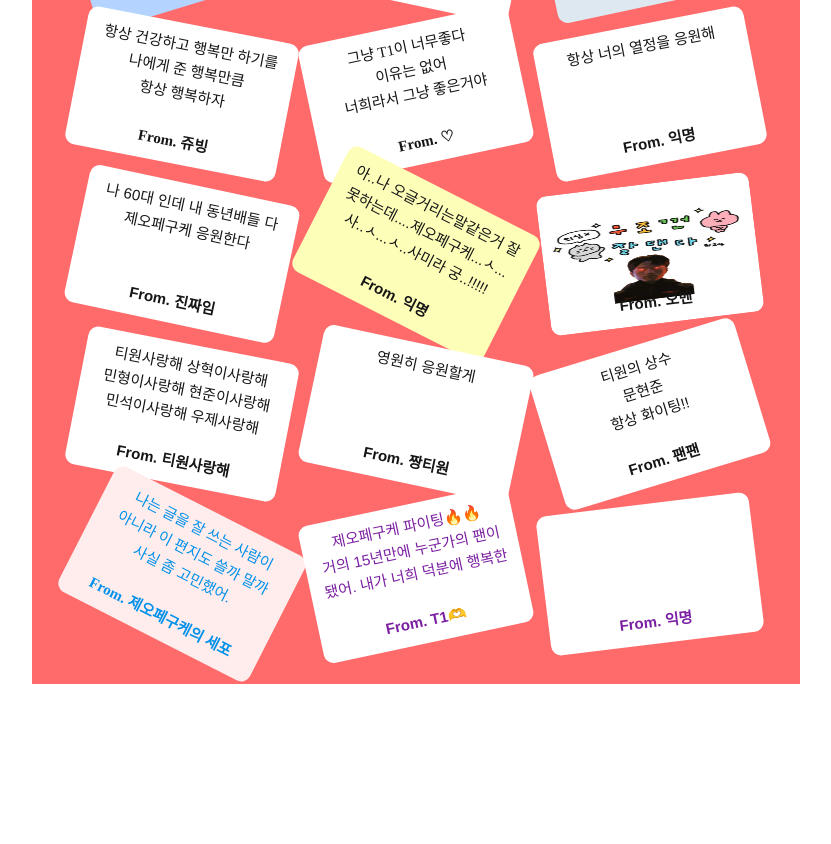
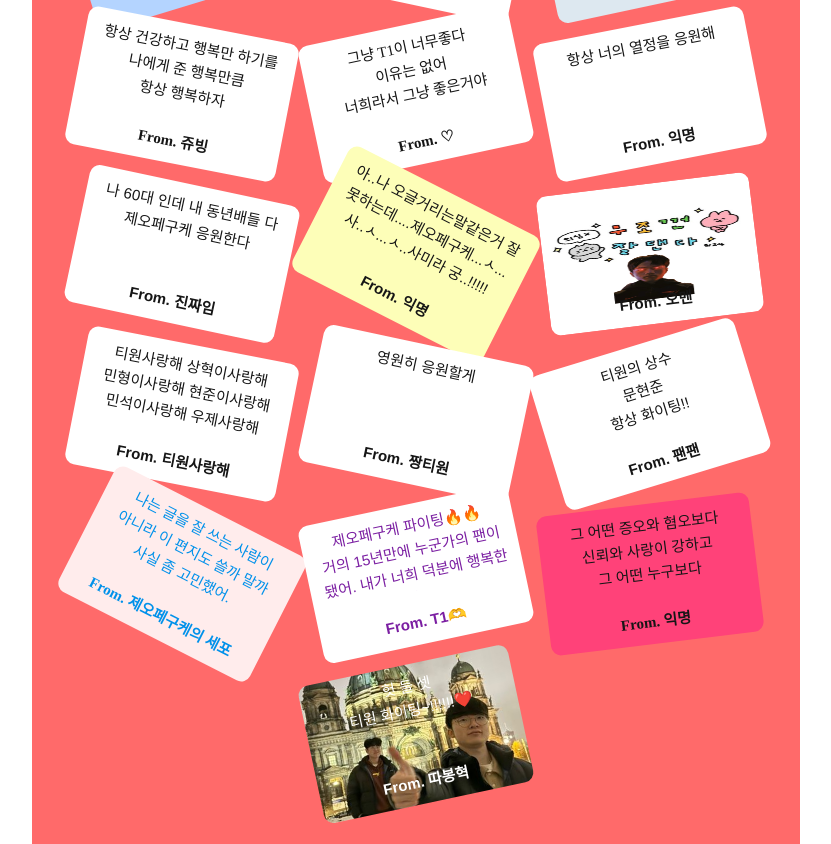
Before and after one commit to euni0224/rollingpaper, a plain HTML site: page index.html in a window 1280 px wide. Shown: the part 5506-6350 px from the top of the page, without its empty margins (224-1055 px from the left). Before the commit the page ends 6190 px from the top, so only its background shows below. Drawn offline with nearby package versions, Linux system fonts and the light colour scheme; a web font is replaced by a local one.

Commit message:
컨텐츠 최종확인

```diff
--- a/css.css
+++ b/css.css
@@ -138,7 +138,7 @@ main ul .n91 { background: url(./img/n91.jpg)center no-repeat; background-size:
 main ul .n93 { background: url(./img/n93.webp)center no-repeat; background-size: 100% 100%; color: #fff; }
 main ul .n94 { background: url(./img/n94.jpg)center no-repeat; background-size: 100% 100%; color: #fff; color: rgb(255, 113, 190); font-family: 'Ownglyph_ryuttung-Rg'; }
 main ul .n95 { background: url(./img/n95.jpg)center no-repeat; background-size: 100% 100%; }
-main ul .n98 { background: url(./img/n98.jpg)center no-repeat; background-size: 100% 100%; text-align: right; }
+main ul .n98 { font-family: 'InkLipquid'; text-align: right; }
 main ul .n99,main ul .n100 { background-color: rgb(255, 209, 199); }
 main ul .n101 { background-color: rgb(94, 157, 144); font-family: 'InkLipquid'; }
 main ul .n102 { background: url(./img/n102.jpg)center no-repeat; background-size: 100% 100%; color: #fff; }
@@ -150,3 +150,5 @@ main ul .n111 { background-color: rgb(253, 254, 184); }
 main ul .n112 { background: url(./img/n112.jpeg)center no-repeat; background-size: 100% 100%; }
 main ul .n116 { color: rgb(0, 145, 234); background-color: rgb(255, 236, 236); font-family: 'Ownglyph_ryuttung-Rg'; }
 main ul .n117 { color: rgb(123, 31, 162); }
+main ul .n118 { background-color: rgb(255, 66, 121);font-family: 'InkLipquid';}
+main ul .n119 { background: url(./img/n119.jpg)center no-repeat; background-size: cover; color: #fff;}
--- a/index.html
+++ b/index.html
@@ -1222,12 +1222,25 @@
                         <strong>From. T1🫶</strong>
                     </a>
                 </li>
-                <li class="n117">
-                    <a href="#n117">
-                        <div>
-                            <p></p>
-                        </div>
-                        <strong>From. 익명</strong>
+                <li class="n118">
+                    <a href="#n118">
+                        <div>
+                            <p>그 어떤 증오와 혐오보다<br>
+                                신뢰와 사랑이 강하고<br>
+                                그 어떤 누구보다<br>
+                                우리가 강하다<br>
+                                티원 화이팅</p>
+                        </div>
+                        <strong>From. 익명</strong>
+                    </a>
+                </li>
+                <li class="n119">
+                    <a href="#n119">
+                        <div>
+                            <p>헛 둘 셋<br>
+                                티원 화이팅~!!!!!!❤️</p>
+                        </div>
+                        <strong>From. 따봉혁</strong>
                     </a>
                 </li>
             </ul>
@@ -2194,7 +2207,7 @@
                         </div>
                         <strong>From. 제오페구케의 세포</strong>
                 </li>
-                <li class="n117">
+                <li id="n117" class="n117">
                     <div>
                             <p>제오페구케 파이팅🔥🔥<br>
                                 거의 15년만에 누군가의 팬이 됐어. 내가 너희 덕분에 행복한 만큼<br>
@@ -2203,6 +2216,23 @@
                                 보내길 바랄게❤️‍🔥</p>
                         </div>
                         <strong>From. T1🫶</strong>
+                </li>
+                <li id="n118" class="n118">
+                    <div>
+                            <p>그 어떤 증오와 혐오보다<br>
+                                신뢰와 사랑이 강하고<br>
+                                그 어떤 누구보다<br>
+                                우리가 강하다<br>
+                                티원 화이팅</p>
+                        </div>
+                        <strong>From. 익명</strong>
+                </li>
+                <li id="n119" class="n119">
+                    <div>
+                            <p>헛 둘 셋<br>
+                                티원 화이팅~!!!!!!❤️</p>
+                        </div>
+                        <strong>From. 따봉혁</strong>
                 </li>
             </ul>
 
```
Also changed, not shown: img/n119.jpg (added).
